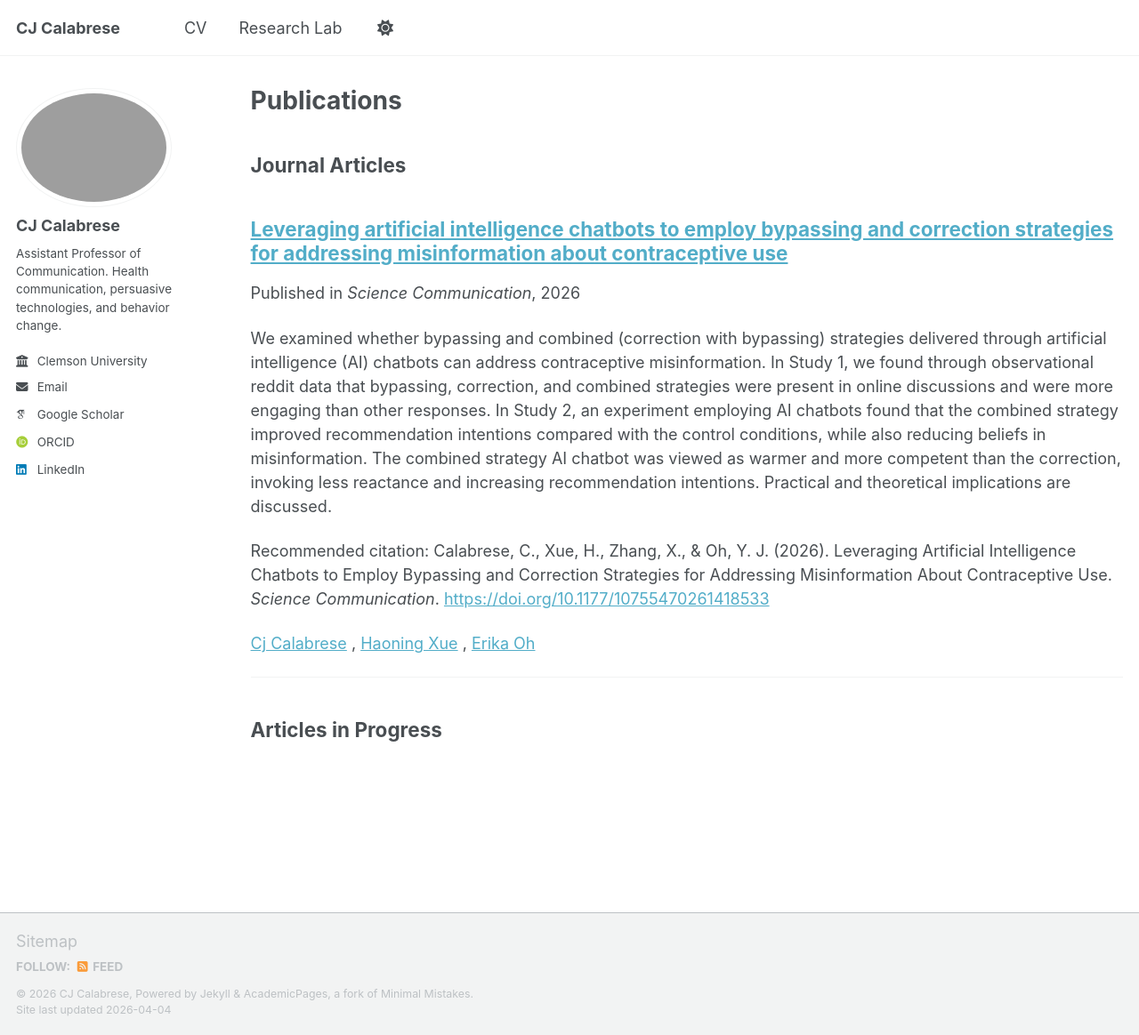
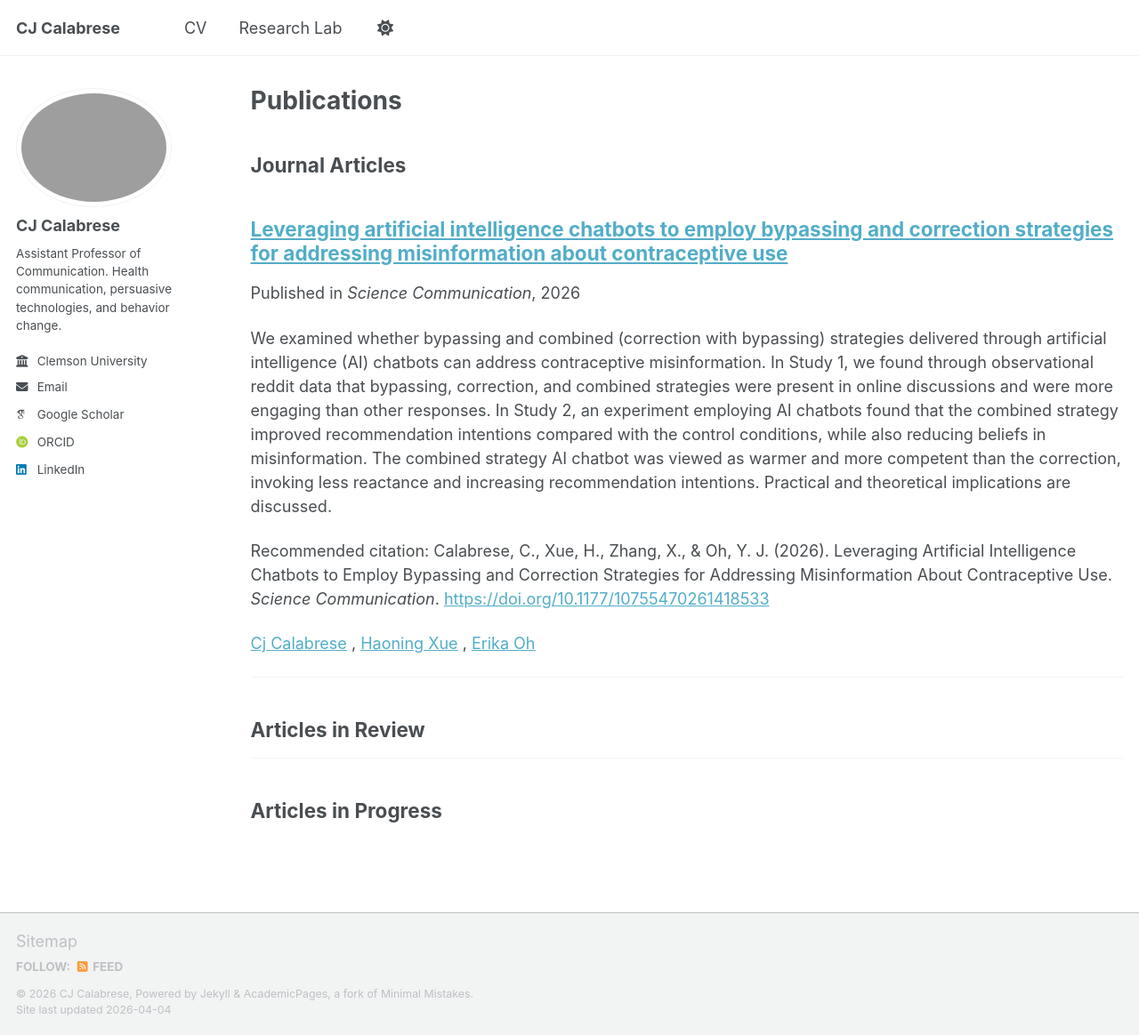
Before and after one commit to cjcalabresephd/cjcalabresephd.github.io, a Jekyll site: the page built from _pages/publications.md, in a window 1280 px wide and 1164 px high. Shown: the whole window at 89% size. Built offline with Jekyll 4.4.1, drawn with Linux system fonts in a browser that asks for light colours; some web fonts are replaced; a script bundle is joined from its source files by our own code; library files that are not in the unit come from our copies.

Commit message:
Update publications.md

```diff
--- a/_pages/publications.md
+++ b/_pages/publications.md
@@ -7,8 +7,25 @@
 
 ## Journal Articles
 
-{% assign pubs = site.publications | where:"category","journal" %}
-{% for post in pubs %}
+{% assign journal = site.publications
+  | where: "category", "journal"
+  | sort: "date"
+  | reverse %}
+
+{% for post in journal %}
+  {% include archive-single.html %}
+{% endfor %}
+
+---
+
+## Articles in Review
+
+{% assign review = site.publications
+  | where: "category", "review"
+  | sort: "date"
+  | reverse %}
+
+{% for post in review %}
   {% include archive-single.html %}
 {% endfor %}
 
@@ -16,7 +33,11 @@
 
 ## Articles in Progress
 
-{% assign pubs = site.publications | where:"category","inprogress" %}
-{% for post in pubs %}
+{% assign progress = site.publications
+  | where: "category", "inprogress"
+  | sort: "date"
+  | reverse %}
+
+{% for post in progress %}
   {% include archive-single.html %}
 {% endfor %}
```
